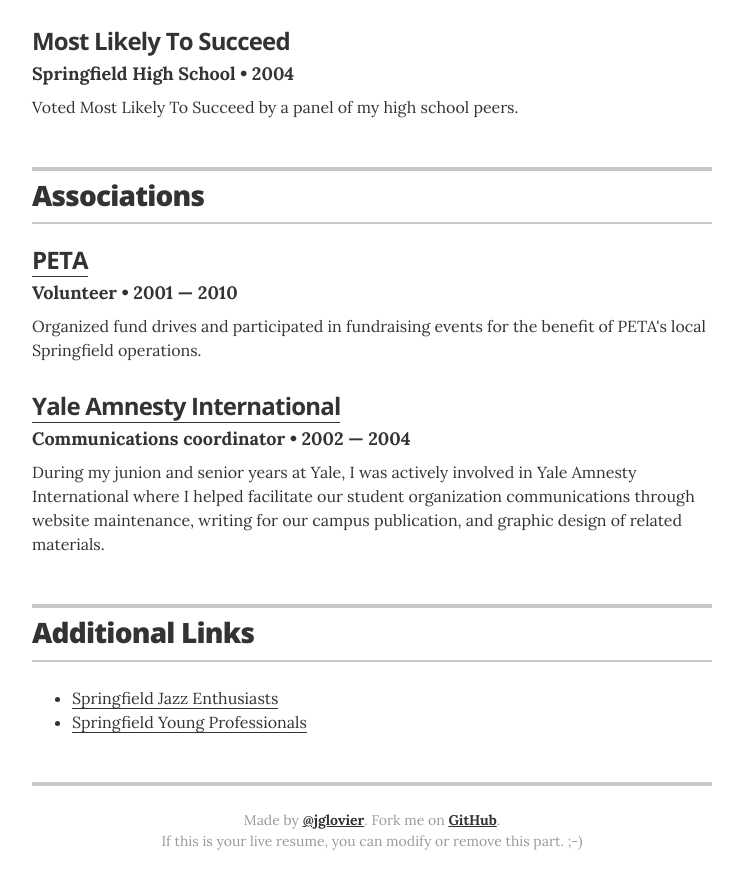
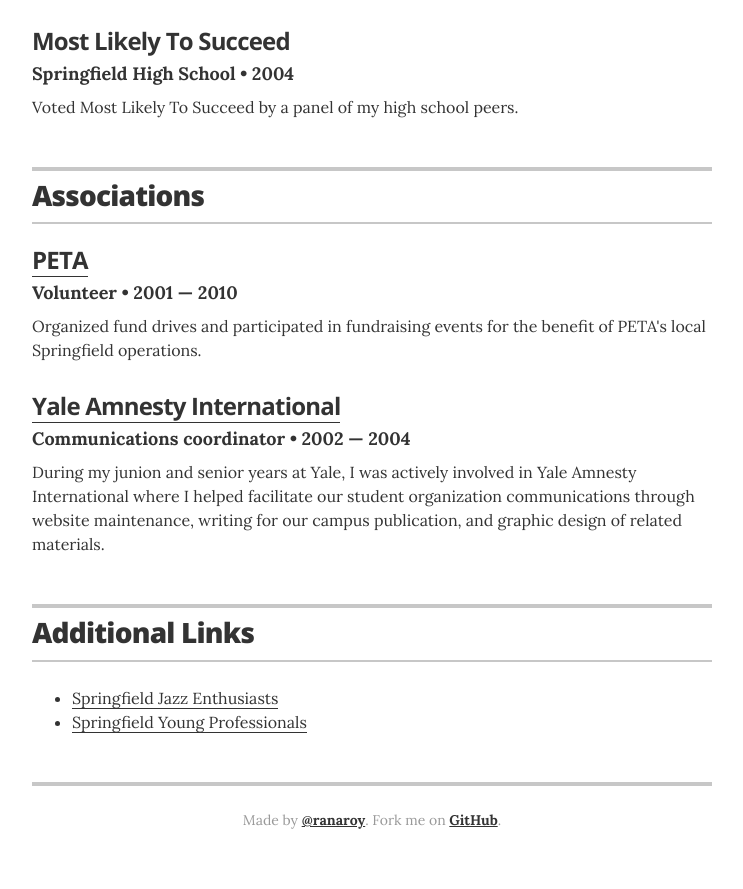
Before and after one commit to rroyhere/resume, a Jekyll site: the page built from index.html, in a window 1280 px wide and 900 px high, scrolled down 3239 px. Shown: the top 889 px of the window, without its empty margins (268-1011 px from the left). Built offline with Jekyll 4.4.1, drawn with Linux system fonts in a browser that asks for light colours.

Commit message:
footer changed

```diff
--- a/_layouts/resume.html
+++ b/_layouts/resume.html
@@ -232,8 +232,7 @@
       {% endif %}
 
       <footer class="page-footer">
-        <p class="footer-line">Made by <a href="http://twitter.com/jglovier">@jglovier</a>. Fork me on <a href="https://github.com/jglovier/resume-template">GitHub</a>.</p>
-        <p class="footer-line">If this is your live resume, you can modify or remove this part. ;-)</p>
+        <p class="footer-line">Made by <a href="http://github.com/rroyhere">@ranaroy</a>. Fork me on <a href="https://github.com/rroyhere/resume">GitHub</a>.</p>
       </footer>
 
     </div>
```
